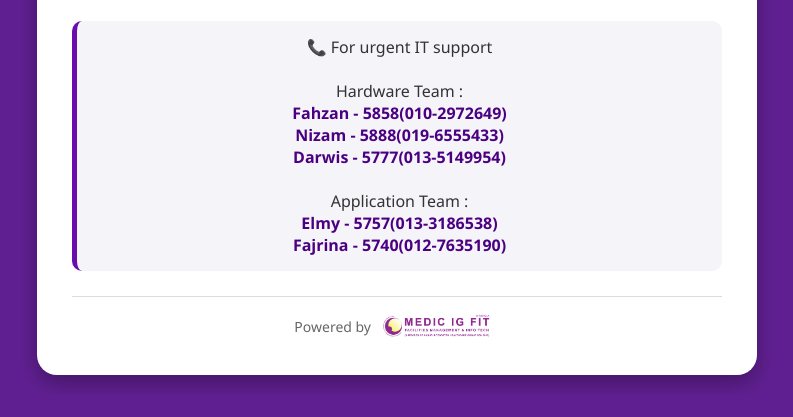
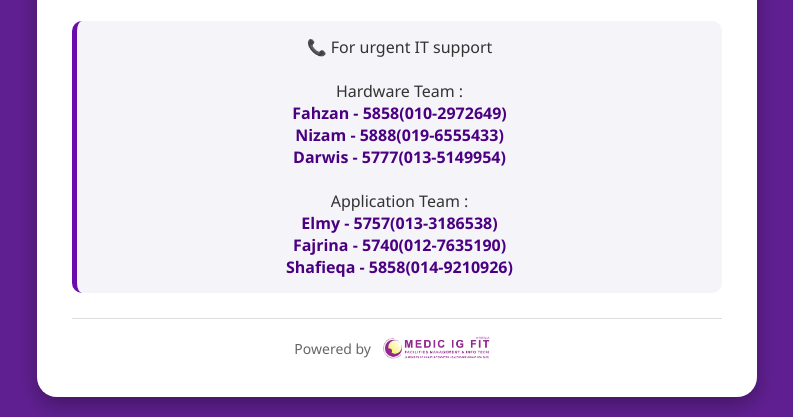
Before and after one commit to syazwanee/helpdesk, a PHP site: page /dashboard.php in a window 1280 px wide. Shown: the part 601-1018 px from the top of the page, without its empty margins (243-1036 px from the left). Before the commit the page ends 989 px from the top, so only its background shows below. Run offline with PHP 8.4, Linux system fonts and the light colour scheme; a user stored in the database is signed in.

Commit message:
Update dashboard.php

```diff
--- a/dashboard.php
+++ b/dashboard.php
@@ -196,6 +196,7 @@ $name = $_SESSION['name'];
        <br>Application Team : </br>
        <strong>Elmy - 5757(013-3186538)</strong><br>
        <strong>Fajrina - 5740(012-7635190)</strong><br>
+       <strong>Shafieqa - 5858(014-9210926)</strong>
 
       </div>
 
```
